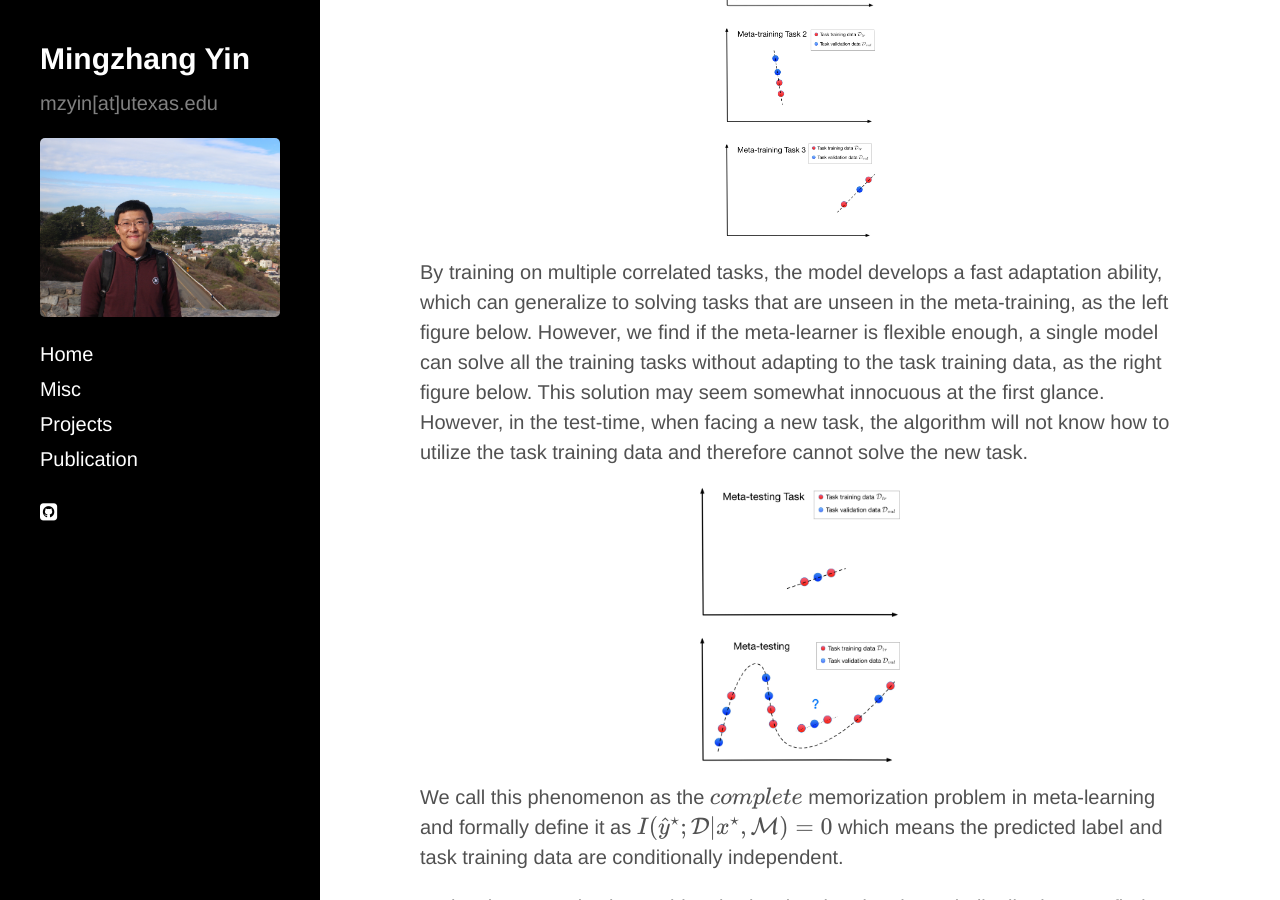
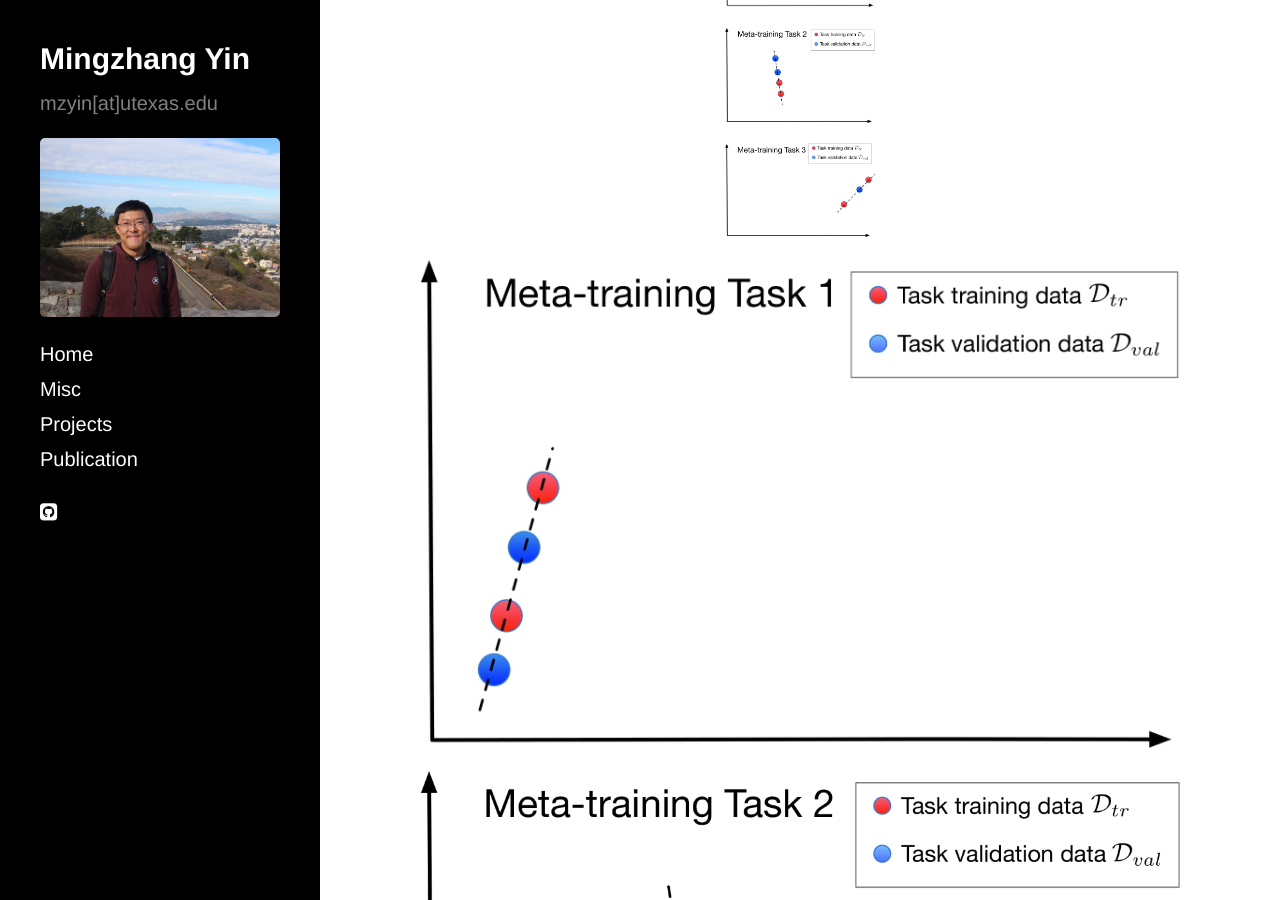
Before and after one commit to mingzhang-yin/mingzhang-yin.github.io, a Jekyll site: the page built from _posts/2020-04-10-Meta-learning-without-Memorization.md, in a window 1280 px wide and 900 px high, scrolled down 1622 px. Built offline with Jekyll 4.4.1, drawn with Linux system fonts in a browser that asks for light colours; nearby versions of some CDN libraries; formulas are drawn with MathJax 3.

Commit message:
Update 2020-04-10-Meta-learning-without-Memorization.md

```diff
--- a/_posts/2020-04-10-Meta-learning-without-Memorization.md
+++ b/_posts/2020-04-10-Meta-learning-without-Memorization.md
@@ -27,6 +27,9 @@ Let's consider another illustrative example.  Assume each task is a 1D regressio
 <img src="https://raw.githubusercontent.com/mingzhang-yin/mingzhang-yin.github.io/master/assets/images/figure_memo/l2.jpg" alt="drawing" width="150"/>
 <img src="https://raw.githubusercontent.com/mingzhang-yin/mingzhang-yin.github.io/master/assets/images/figure_memo/l3.jpg" alt="drawing" width="150"/>
 </center>
+
+
+![alt-text-1](https://raw.githubusercontent.com/mingzhang-yin/mingzhang-yin.github.io/master/assets/images/figure_memo/l1.jpg "title-1") ![alt-text-2](https://raw.githubusercontent.com/mingzhang-yin/mingzhang-yin.github.io/master/assets/images/figure_memo/l2.jpg "title-2")
 
 
 By training on multiple correlated tasks, the model develops a fast adaptation ability, which can generalize to solving tasks that are unseen in the meta-training, as the left figure below. However, we find if the meta-learner is flexible enough, a single model can solve all the training tasks without adapting to the task training data, as the right figure below. This solution may seem somewhat innocuous at the first glance. However, in the test-time, when facing a new task, the algorithm will not know how to utilize the task training data and therefore cannot solve the new task.
```
